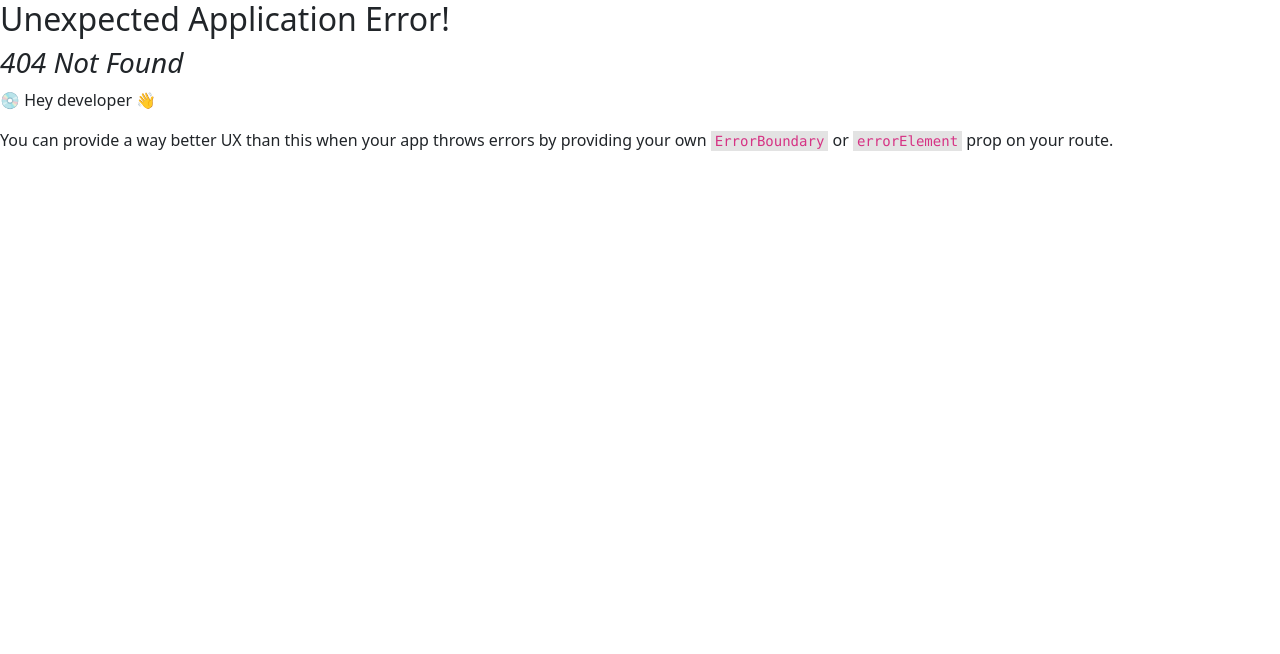
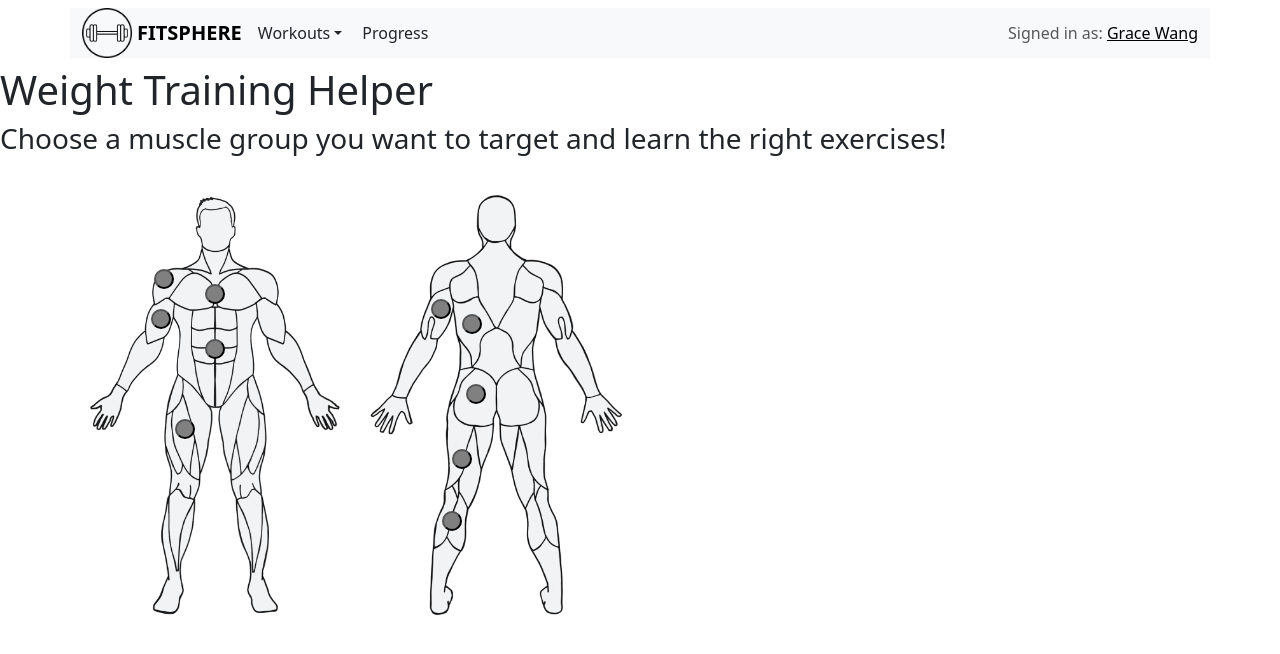
Before and after one commit to theobakshi12/FitSphere-4, a React (Create React App) app in the folder client/: page /body in a window 1280 px wide. Before the commit this address had no page. Shown: the top 654 px of the page. Built offline with nearby package versions, Linux system fonts and the light colour scheme.

Commit message:
added body part buttons

```diff
--- /dev/null
+++ b/client/src/Body.css
@@ -0,0 +1,19 @@
+.image-container {
+  position: relative;
+  width: 700px;
+  height: 500px;
+}
+
+.image-container img {
+  width: 100%;
+  height: 100%;
+  display: block;
+}
+
+.positioned-button {
+  position: absolute;
+  top: 50%;
+  left: 50%;
+  z-index: 2;
+  cursor: pointer;
+}
--- /dev/null
+++ b/client/src/Body.js
@@ -0,0 +1,44 @@
+import React from 'react';
+import NavBar from './components/navBar';
+import { useNavigate } from 'react-router-dom';
+import "./Body.css"
+import CircularButton from './CircularButton';
+
+function Body() {
+  const navigate = useNavigate();
+  const buttons = [
+    { id: 1, top: '24%', left: '29.3%', path: "/chest"}, //chest
+    { id: 2, top: '21%', left: '22%'}, //delt
+    { id: 3, top: '29%', left: '21.5%'}, //biceps
+    { id: 4, top: '51%', left: '25%'}, //quads
+    { id: 5, top: '35%', left: '29.3%'}, //abs
+
+    { id: 6, top: '30%', left: '66%'}, //lats
+    { id: 7, top: '44%', left: '66.5%'}, //glutes
+    { id: 8, top: '27%', left: '61.5%'}, //triceps
+    { id: 9, top: '57%', left: '64.5%'}, //hamstring
+    { id: 10, top: '69.5%', left: '63.1%'}, //calves
+
+  ];
+    return (
+      <div>
+        <NavBar></NavBar>
+        <h1>Weight Training Helper</h1>
+        <h3>Choose a muscle group you want to target and learn the right exercises!</h3>
+        <figure className="image-container">
+          <img src="bodyparts.png"/>
+          {buttons.map(btn => (
+          <CircularButton
+            href="/"
+            key={btn.id}
+            style={{ position: 'absolute', top: btn.top, left: btn.left }}
+            onClick={() => navigate(btn.path)}
+          >
+          </CircularButton>
+          ))}
+        </figure>
+      </div>
+    );
+  }
+
+export default Body;
--- /dev/null
+++ b/client/src/CircularButton.css
@@ -0,0 +1,8 @@
+.circular-button {
+    border-radius: 50%;
+    width: 20px;
+    height: 20px;
+    padding: 0;
+    background-color: grey;
+    border-color: black;
+  }
--- /dev/null
+++ b/client/src/CircularButton.js
@@ -0,0 +1,17 @@
+import React from 'react';
+import './CircularButton.css';
+
+function CircularButton({ className, style, onClick }) {
+  const buttonClass = `circular-button ${className}`;
+  return (
+    <button
+      type="button"
+      className={`circular-button ${className}`}
+      style={style}
+      onClick={onClick}
+    >
+    </button>
+  );
+}
+
+export default CircularButton;
--- a/client/src/components/navBar.js
+++ b/client/src/components/navBar.js
@@ -9,9 +9,9 @@ function NavBar() {
     <Navbar>
       <Container className="bg-body-tertiary">
       <img src="/fitsphere.png" class="rounded-float-left" alt="..."/>
-        <Navbar.Brand className="logo" href="#home">FITSPHERE</Navbar.Brand>
+        <Navbar.Brand className="logo" href="/">FITSPHERE</Navbar.Brand>
         <NavDropdown className="workouts" title="Workouts" id="basic-nav-dropdown">
-              <NavDropdown.Item href="#gymWorkouts">Gym Workouts</NavDropdown.Item>
+              <NavDropdown.Item href="/body">Gym Workouts</NavDropdown.Item>
               <NavDropdown.Item href="#homeWorkouts">Home Workouts (No Equipment)</NavDropdown.Item>
             </NavDropdown>
         <Nav.Link href="#progress">Progress</Nav.Link>
```
Also changed, not shown: client/src/index.js (+10 -0 lines), client/public/bodyparts.png (added).
